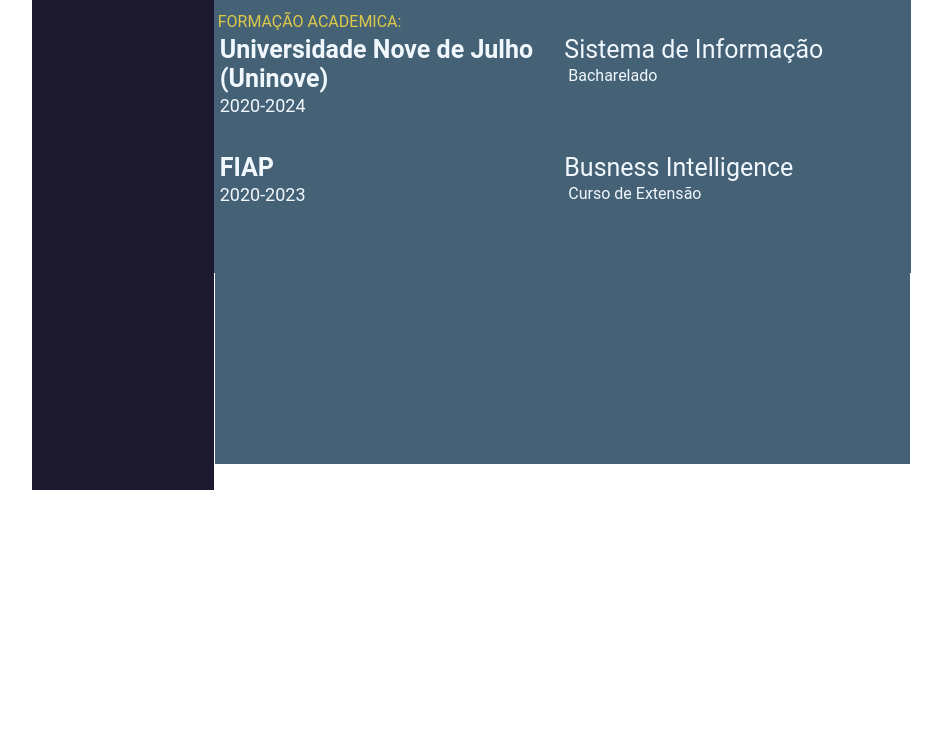
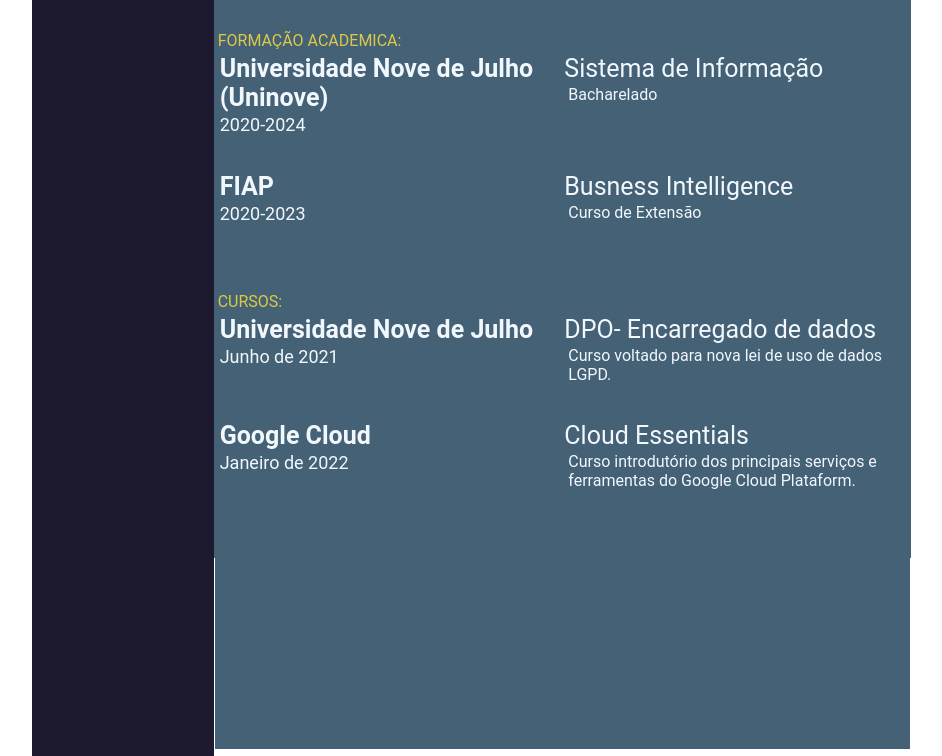
Before and after one commit to FernandaPavao/devweekgit.github.io, a plain HTML site: page index.html in a window 1280 px wide. Shown: the part 704-1460 px from the top of the page, without its empty margins (99-1041 px from the left). Before the commit the page ends 1194 px from the top, so only its background shows below. Drawn offline with Linux system fonts and the light colour scheme.

Commit message:
Cursos dia seis (#6)
* adicionar o arquivo index.html

* feat-add-cursos

* adicionar o arquivo html.index

```diff
--- a/index.html
+++ b/index.html
@@ -88,10 +88,10 @@
                                 existentes.<br>
                                 Implatação das ferrmentas de BI e CRM.
                             </p>
+<
                         </div>
                     </div>
                 </section>
-                </sectio>
                 <section class="education gap">
                     <div class="right-title">FORMAÇÃO ACADEMICA:</div>
                     <div class="education-contents">
@@ -119,7 +119,34 @@
                         </div>
                     </div>
                 </section>
-            </section>
+                <section class="awards gap">
+                    <div class="right-title">CURSOS:</div>
+                    <div class="awards-contents">
+                        <div class="awards-left">
+                            <p class="awards-company-name">Universidade Nove de Julho</p>
+                            <p class="awards-time-period">Junho de 2021</p>
+                        </div>
+                        <div class="awards-right">
+                            <p class="awards-name">DPO- Encarregado de dados</p>
+                            <p class="awards-desc">
+                                Curso voltado para nova lei de uso de dados LGPD.
+                            </p>
+                        </div>
+                    </div>
+                    <div class="awards-contents">
+                        <div class="awards-left">
+                            <p class="awards-company-name">Google Cloud</p>
+                            <p class="awards-time-period">Janeiro de 2022</p>
+                        </div>
+                        <div class="awards-right">
+                            <p class="awards-name">Cloud Essentials</p>
+                            <p class="awards-desc">
+                                Curso introdutório dos principais serviços e ferramentas do Google Cloud Plataform.
+                                </p>
+                        </div>
+                    </div>
+                </section>
+                </sectio>
     </main>
 </body>
 
```
